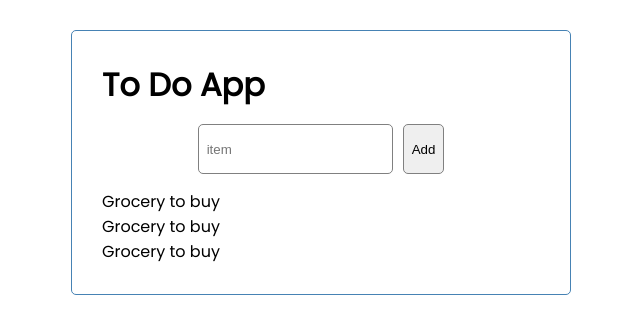
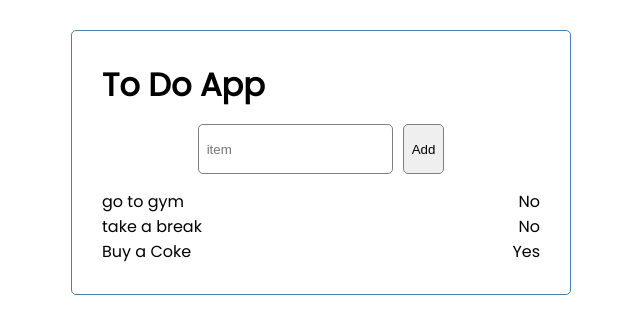
Before and after one commit to Mr-Zee/list-Items, a React (Create React App) app: page / in a window 1280 px wide. Shown: the top 334 px of the page, without its empty margins (319-959 px from the left). Built offline with nearby package versions, Linux system fonts and the light colour scheme.

Commit message:
map function

```diff
--- a/src/App.js
+++ b/src/App.js
@@ -2,14 +2,21 @@ import Header from "./components/Header";
 import Main from "./components/Main";
 import Task from "./components/Task";
 
+// const tasks = ["meeting 10am", "gym 6m", "party 10pm"];
+const tasks = [
+  { id: 1 ,title: "go to gym", isCompleted: false },
+  { id: 2 ,title: "take a break", isCompleted: false },
+  { id: 3 ,title: "Buy a Coke", isCompleted: true },
+];
 const App = () => {
   return (
     <div className="container">
       <Header />
       <Main />
-      <Task title={"Grocery to buy"} />
-      <Task title={"Grocery to buy"} />
-      <Task title={"Grocery to buy"} />
+
+      {tasks.map((item,index) => (
+        <Task title={item.title} isCompleted={item.isCompleted} key={index}/>
+      ))}
     </div>
   );
 };
--- a/src/components/Task.js
+++ b/src/components/Task.js
@@ -1,7 +1,8 @@
 const Task = (props) => {
   return (
     <div className="task">
-       {props.title}
+      <p> {props.title}</p>
+      <p>{props.isCompleted ? "Yes" : "No"}</p>
     </div>
   );
 };
--- a/src/index.css
+++ b/src/index.css
@@ -35,3 +35,8 @@ body {
 }
 
 .add-button {}
+
+.task {
+    display: flex;
+    justify-content: space-between;
+}
```
